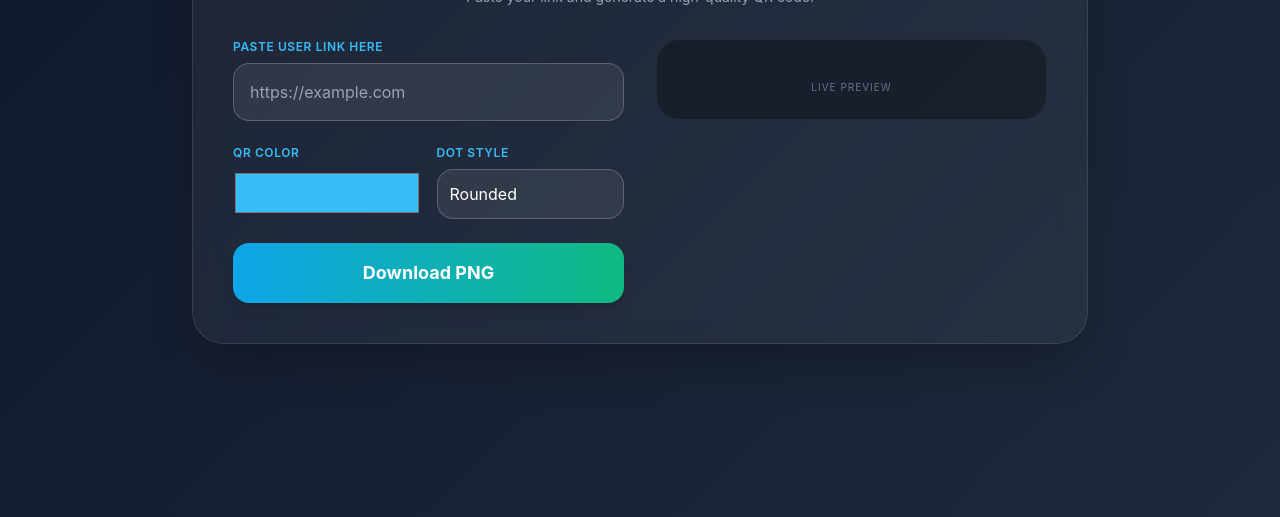
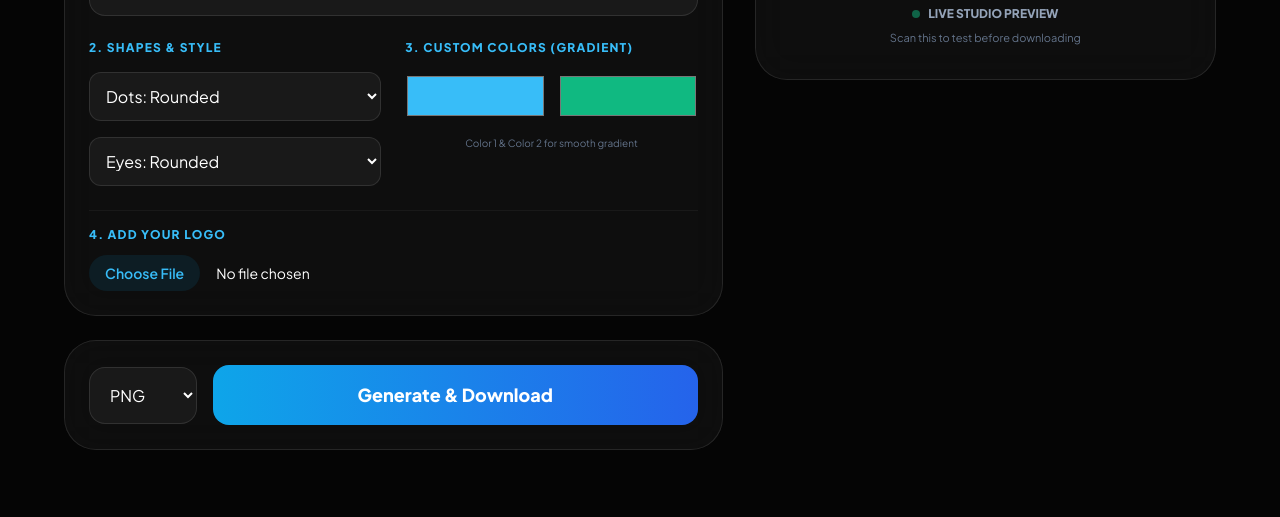
Before and after one commit to ThanushDev/Qr-Genarater, a plain HTML site: page index.html in a window 1280 px wide. Shown: the part 283-800 px from the top of the page. Drawn offline with nearby package versions, Linux system fonts and the light colour scheme; a script that the page names is missing.

Commit message:
Revamp QR Generator UI and functionality
Updated the title and enhanced styling for the QR generator interface. Improved layout and added new features for QR code customization.

```diff
--- a/index.html
+++ b/index.html
@@ -3,125 +3,183 @@
 <head>
     <meta charset="UTF-8">
     <meta name="viewport" content="width=device-width, initial-scale=1.0">
-    <title>Digi Kuppiya | Custom QR Generator</title>
+    <title>Digi Kuppiya | Ultimate QR Studio</title>
     <script src="https://cdn.tailwindcss.com"></script>
     <script type="text/javascript" src="https://unpkg.com/qr-code-styling@1.5.0/lib/qr-code-styling.js"></script>
     <style>
+        @import url('https://fonts.googleapis.com/css2?family=Plus+Jakarta+Sans:wght@400;600;800&display=swap');
         body {
-            background: linear-gradient(135deg, #0f172a 0%, #1e293b 100%);
-            min-height: 100vh;
-            color: white;
-            font-family: 'Inter', sans-serif;
+            background: #050505;
+            color: #fff;
+            font-family: 'Plus Jakarta Sans', sans-serif;
         }
-        .glass-card {
-            background: rgba(255, 255, 255, 0.05);
-            backdrop-filter: blur(12px);
+        .glass-panel {
+            background: rgba(20, 20, 20, 0.6);
+            backdrop-filter: blur(20px);
             border: 1px solid rgba(255, 255, 255, 0.1);
         }
-        .input-style {
+        .input-box {
+            background: rgba(255, 255, 255, 0.05);
+            border: 1px solid rgba(255, 255, 255, 0.1);
+            transition: 0.3s;
+        }
+        .input-box:focus {
+            border-color: #38bdf8;
             background: rgba(255, 255, 255, 0.08);
-            border: 1px solid rgba(255, 255, 255, 0.2);
-            color: white;
-            transition: all 0.3s ease;
         }
         #canvas-container canvas {
             max-width: 100% !important;
             height: auto !important;
-            border-radius: 12px;
+            border-radius: 20px;
+            box-shadow: 0 20px 50px rgba(0,0,0,0.5);
         }
     </style>
 </head>
-<body class="flex items-center justify-center p-4 md:p-8">
+<body class="min-h-screen py-10 px-4">
 
-<div class="w-full max-w-4xl">
-    <div class="glass-card rounded-[2rem] p-6 md:p-10 shadow-2xl">
-
-        <div class="text-center mb-8">
-            <h1 class="text-3xl md:text-5xl font-extrabold bg-clip-text text-transparent bg-gradient-to-r from-sky-400 to-emerald-400">
-                Digi Kuppiya QR
+<div class="max-w-6xl mx-auto">
+    <div class="text-center mb-12">
+        <h1 class="text-4xl md:text-6xl font-extrabold tracking-tight bg-clip-text text-transparent bg-gradient-to-r from-sky-400 via-blue-500 to-emerald-400">
+            Digi Kuppiya QR Studio
         </h1>
-            <p class="text-slate-400 mt-2 text-sm">Paste your link and generate a high-quality QR code.</p>
+        <p class="text-slate-400 mt-4 text-lg">Professional, Lifetime & Highly Customizable QR Codes</p>
     </div>
 
-        <div class="flex flex-col lg:flex-row gap-8">
+    <div class="grid grid-cols-1 lg:grid-cols-12 gap-8">
 
-            <div class="flex-1 order-2 lg:order-1 space-y-6">
+        <div class="lg:col-span-7 space-y-6">
+
+            <div class="glass-panel p-6 rounded-[2rem] space-y-6">
                 <div>
-                    <label class="block text-xs font-semibold uppercase tracking-wider text-sky-400 mb-2">Paste User Link Here</label>
-                    <input type="text" id="qr-data" placeholder="https://example.com"
-                           class="input-style w-full p-4 rounded-2xl text-base focus:outline-none focus:border-sky-500">
+                    <label class="text-xs font-bold uppercase text-sky-400 tracking-widest block mb-2">1. Target Link / Text</label>
+                    <input type="text" id="qr-data" placeholder="https://digikuppiya.com"
+                           class="input-box w-full p-4 rounded-2xl outline-none text-white">
                 </div>
 
-                <div class="grid grid-cols-2 gap-4">
-                    <div>
-                        <label class="block text-xs font-semibold uppercase tracking-wider text-sky-400 mb-2">QR Color</label>
-                        <input type="color" id="qr-color" value="#38bdf8" class="w-full h-12 bg-transparent cursor-pointer">
+                <div class="grid grid-cols-1 md:grid-cols-2 gap-6">
+                    <div class="space-y-4">
+                        <label class="text-xs font-bold uppercase text-sky-400 tracking-widest block">2. Shapes & Style</label>
+                        <select id="qr-dot-style" class="input-box w-full p-3 rounded-xl outline-none">
+                            <option value="rounded">Dots: Rounded</option>
+                            <option value="dots">Dots: Circles</option>
+                            <option value="square">Dots: Square</option>
+                            <option value="extra-rounded">Dots: Bold</option>
+                        </select>
+                        <select id="qr-eye-style" class="input-box w-full p-3 rounded-xl outline-none">
+                            <option value="extra-rounded">Eyes: Rounded</option>
+                            <option value="square">Eyes: Square</option>
+                        </select>
                     </div>
-                    <div>
-                        <label class="block text-xs font-semibold uppercase tracking-wider text-sky-400 mb-2">Dot Style</label>
-                        <select id="qr-dot-style" class="input-style w-full p-3 rounded-2xl appearance-none">
-                            <option value="rounded">Rounded</option>
-                            <option value="dots">Dots</option>
-                            <option value="square">Square</option>
-                        </select>
+
+                    <div class="space-y-4">
+                        <label class="text-xs font-bold uppercase text-sky-400 tracking-widest block">3. Custom Colors (Gradient)</label>
+                        <div class="flex gap-3">
+                            <input type="color" id="qr-color-1" value="#38bdf8" class="flex-1 h-12 bg-transparent border-none cursor-pointer">
+                            <input type="color" id="qr-color-2" value="#10b981" class="flex-1 h-12 bg-transparent border-none cursor-pointer">
+                        </div>
+                        <p class="text-[10px] text-slate-500 text-center">Color 1 & Color 2 for smooth gradient</p>
                     </div>
                 </div>
 
+                <div class="pt-4 border-t border-white/5">
+                    <label class="text-xs font-bold uppercase text-sky-400 tracking-widest block mb-3">4. Add Your Logo</label>
+                    <input type="file" id="qr-logo" accept="image/*"
+                           class="text-sm file:mr-4 file:py-2 file:px-4 file:rounded-full file:border-0 file:text-sm file:font-semibold file:bg-sky-500/10 file:text-sky-400 hover:file:bg-sky-500/20 cursor-pointer w-full">
+                </div>
+            </div>
+
+            <div class="glass-panel p-6 rounded-[2rem] flex flex-col md:flex-row items-center gap-4">
+                <select id="download-format" class="input-box p-4 rounded-2xl outline-none w-full md:w-32">
+                    <option value="png">PNG</option>
+                    <option value="svg">SVG</option>
+                    <option value="jpeg">JPG</option>
+                </select>
                 <button onclick="downloadQR()"
-                        class="w-full py-4 bg-gradient-to-r from-sky-500 to-emerald-500 rounded-2xl font-bold text-lg shadow-lg active:scale-95 transition-all">
-                    Download PNG
+                        class="w-full p-4 bg-gradient-to-r from-sky-500 to-blue-600 rounded-2xl font-bold text-lg hover:shadow-[0_0_30px_rgba(56,189,248,0.4)] transition-all active:scale-95">
+                    Generate & Download
                 </button>
             </div>
+        </div>
 
-            <div class="flex-1 order-1 lg:order-2 flex flex-col items-center">
-                <div class="bg-black/30 rounded-[1.5rem] p-6 flex flex-col items-center justify-center border border-white/5 w-full">
+        <div class="lg:col-span-5">
+            <div class="glass-panel p-8 rounded-[2rem] sticky top-10 flex flex-col items-center">
+                <div class="bg-white p-4 rounded-3xl shadow-inner">
                     <div id="canvas-container"></div>
-                    <p class="mt-4 text-[10px] text-slate-500 uppercase tracking-widest">Live Preview</p>
+                </div>
+                <div class="mt-8 text-center">
+                    <div class="flex items-center justify-center gap-2 mb-2">
+                        <span class="w-2 h-2 bg-emerald-500 rounded-full animate-pulse"></span>
+                        <span class="text-xs font-bold text-slate-400 uppercase">Live Studio Preview</span>
+                    </div>
+                    <p class="text-[11px] text-slate-500 max-w-[200px]">Scan this to test before downloading</p>
+                </div>
             </div>
         </div>
 
     </div>
 </div>
-</div>
 
 <script>
+    let logoData = "";
     const qrCode = new QRCodeStyling({
         width: 300,
         height: 300,
         type: "svg",
-        data: "Enter Link", // Default text until user types
+        data: "https://digikuppiya.com",
+        image: "",
         dotsOptions: {
-            color: "#38bdf8",
-            type: "rounded"
+            type: "rounded",
+            gradient: {
+                type: "linear",
+                colorStops: [{ offset: 0, color: "#38bdf8" }, { offset: 1, color: "#10b981" }]
+            }
         },
-        backgroundOptions: {
-            color: "#ffffff",
-        }
+        backgroundOptions: { color: "#ffffff" },
+        imageOptions: { crossOrigin: "anonymous", margin: 8, imageSize: 0.4 },
+        cornersSquareOptions: { type: "extra-rounded", color: "#000000" }
     });
 
     qrCode.append(document.getElementById("canvas-container"));
 
-    // User input change වෙනකොට QR එකත් වෙනස් වෙනවා
+    // Event Listeners
     document.getElementById("qr-data").addEventListener("input", (e) => {
-        qrCode.update({
-            data: e.target.value || "Enter Link"
-        });
+        qrCode.update({ data: e.target.value || "Digi Kuppiya" });
     });
 
-    document.getElementById("qr-color").addEventListener("input", (e) => {
+    const updateColors = () => {
+        const c1 = document.getElementById("qr-color-1").value;
+        const c2 = document.getElementById("qr-color-2").value;
         qrCode.update({
-            dotsOptions: { color: e.target.value }
+            dotsOptions: {
+                gradient: { type: "linear", colorStops: [{ offset: 0, color: c1 }, { offset: 1, color: c2 }] }
+            }
         });
+    };
+
+    document.getElementById("qr-color-1").addEventListener("input", updateColors);
+    document.getElementById("qr-color-2").addEventListener("input", updateColors);
+
+    document.getElementById("qr-dot-style").addEventListener("change", (e) => {
+        qrCode.update({ dotsOptions: { type: e.target.value } });
     });
 
-    document.getElementById("qr-dot-style").addEventListener("change", (e) => {
-        qrCode.update({
-            dotsOptions: { type: e.target.value }
+    document.getElementById("qr-eye-style").addEventListener("change", (e) => {
+        qrCode.update({ cornersSquareOptions: { type: e.target.value } });
     });
+
+    document.getElementById("qr-logo").addEventListener("change", (e) => {
+        const file = e.target.files[0];
+        const reader = new FileReader();
+        reader.onload = () => {
+            logoData = reader.result;
+            qrCode.update({ image: logoData });
+        };
+        reader.readAsDataURL(file);
     });
 
     function downloadQR() {
-        qrCode.download({ name: "DigiKuppiya_QR", extension: "png" });
+        const format = document.getElementById("download-format").value;
+        qrCode.download({ name: "DigiKuppiya_QR", extension: format });
     }
 </script>
 
```
Lines whose indentation alone changed are shown as unchanged.
